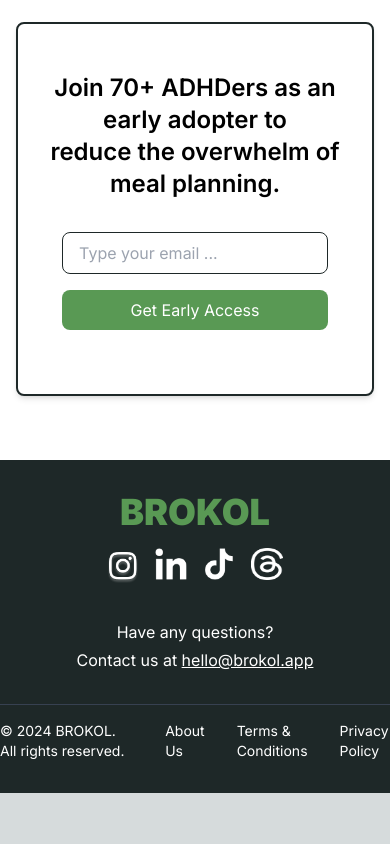
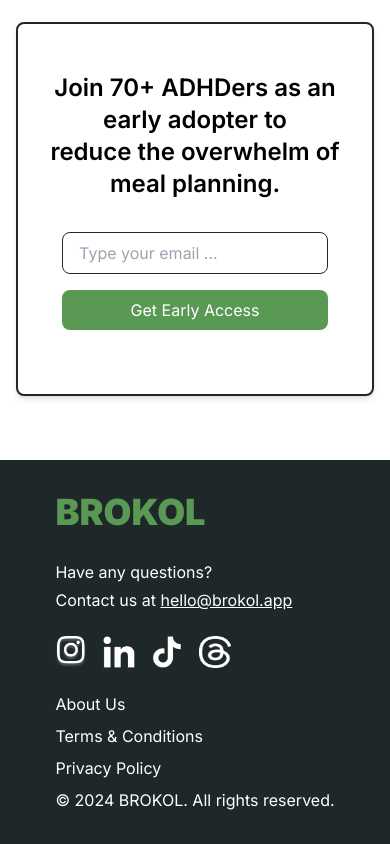
Before and after one commit to ammaarkhan/brokol-website, a Next.js app in the folder brokol-website/: page / in a window 390 px wide. Shown: the part 4822-5666 px from the top of the page. Before the commit the page ends 5615 px from the top, so only its background shows below. Built offline with nearby package versions, Linux system fonts and the light colour scheme; no server answers.

Commit message:
footer changes

```diff
--- a/brokol-website/src/app/components/TopBar.js
+++ b/brokol-website/src/app/components/TopBar.js
@@ -45,11 +45,11 @@
       {/* Mobile Menu */}
       {isOpen && (
         <div className="md:hidden bg-background-green">
-          <Link href="#demo" className="block text-white px-4 py-2 hover:bg-gray-700" onClick={closeMenu}>Demo</Link>
-          <Link href="#benefits" className="block text-white px-4 py-2 hover:bg-gray-700" onClick={closeMenu}>Benefits</Link>
-          <Link href="#how-it-works" className="block text-white px-4 py-2 hover:bg-gray-700" onClick={closeMenu}>How It Works</Link>
-          <Link href="#testimonials" className="block text-white px-4 py-2 hover:bg-gray-700" onClick={closeMenu}>Testimonials</Link>
-          <Link href="#get-early-access" className="block text-white px-4 py-2 bg-brokol-green hover:bg-gray-700 rounded-lg" onClick={closeMenu}>Get Early Access</Link>
+          <Link href="#demo" className="block text-white px-8 py-2 hover:bg-gray-700" onClick={closeMenu}>Demo</Link>
+          <Link href="#benefits" className="block text-white px-8 py-2 hover:bg-gray-700" onClick={closeMenu}>Benefits</Link>
+          <Link href="#how-it-works" className="block text-white px-8 py-2 hover:bg-gray-700" onClick={closeMenu}>How It Works</Link>
+          <Link href="#testimonials" className="block text-white px-8 py-2 hover:bg-gray-700" onClick={closeMenu}>Testimonials</Link>
+          <Link href="#get-early-access" className="block text-white pl-4 py-2 bg-brokol-green hover:bg-gray-700 rounded-lg w-[45%] mx-8 mb-4 mt-2" onClick={closeMenu}>Get Early Access</Link>
         </div>
       )}
     </div>
--- a/brokol-website/src/app/page.js
+++ b/brokol-website/src/app/page.js
@@ -379,6 +379,60 @@
 
         <section id="footer" className="bg-background-green text-white py-8">
           <div className="container mx-auto flex flex-col md:flex-row justify-between items-center">
+            {/* For Mobile View */}
+            <div className="flex flex-col md:hidden items-start space-y-6">
+              <h3 className="text-4xl font-black text-brokol-green">BROKOL</h3>
+              <div>
+                <p className="py-1">Have any questions?</p>
+                <p>
+                  Contact us at{" "}
+                  <a href="mailto:hello@brokol.app" className="underline">
+                    hello@brokol.app
+                  </a>
+                </p>
+              </div>
+              <div className="flex space-x-4">
+                <a href="https://www.instagram.com/brokol.app/" aria-label="Instagram">
+                  <Image
+                    src={instagram}
+                    alt="Instagram"
+                    className="w-8 h-8"
+                  />
+                </a>
+                <a href="https://www.linkedin.com/company/brokol/" aria-label="LinkedIn">
+                  <Image src={linkedin} alt="LinkedIn" className="w-8 h-8" />
+                </a>
+                <a href="https://www.tiktok.com/@brokol.planner" aria-label="TikTok">
+                  <Image src={tiktok} alt="TikTok" className="w-8 h-8" />
+                </a>
+                <a href="https://www.threads.net/@brokol.app?hl=en" aria-label="Threads">
+                  <Image src={threads} alt="Threads" className="w-8 h-8" />
+                </a>
+              </div>
+              <div className="flex flex-col space-y-2">
+                <Link href="/about">
+                  <span className="hover:underline">About Us</span>
+                </Link>
+                <a
+                  href="https://www.termsfeed.com/live/3e404b75-36de-40c0-9b69-409c2c6d8b42"
+                  target="_blank"
+                  className="hover:underline"
+                >
+                  Terms & Conditions
+                </a>
+                <a
+                  href="https://www.termsfeed.com/live/07ace726-7690-4cf3-910f-1cb3fd1e590c"
+                  target="_blank"
+                  className="hover:underline"
+                >
+                  Privacy Policy
+                </a>
+                <p>© 2024 BROKOL. All rights reserved.</p>
+              </div>
+            </div>
+
+            {/* For Desktop View */}
+            <div className="hidden md:flex flex-col md:flex-row justify-between items-center w-full">
               <div className="flex flex-col items-center md:items-start">
                 <h3 className="text-4xl font-black mb-4 text-brokol-green">
                   BROKOL
@@ -414,7 +468,8 @@
                 </p>
               </div>
             </div>
-          <div className="container mx-auto mt-8 border-t border-gray-700 pt-4 flex justify-center space-x-8 text-sm">
+          </div>
+          <div className="hidden md:flex container mx-auto mt-8 border-t border-gray-700 pt-4 justify-center space-x-8 text-sm">
             <p>© 2024 BROKOL. All rights reserved.</p>
             <Link href="/about">
               <span className="hover:underline">About Us</span>
@@ -436,6 +491,7 @@
           </div>
         </section>
 
+
         {/* Add more sections here */}
       </main>
     </div>
```
Lines whose indentation alone changed are shown as unchanged.
